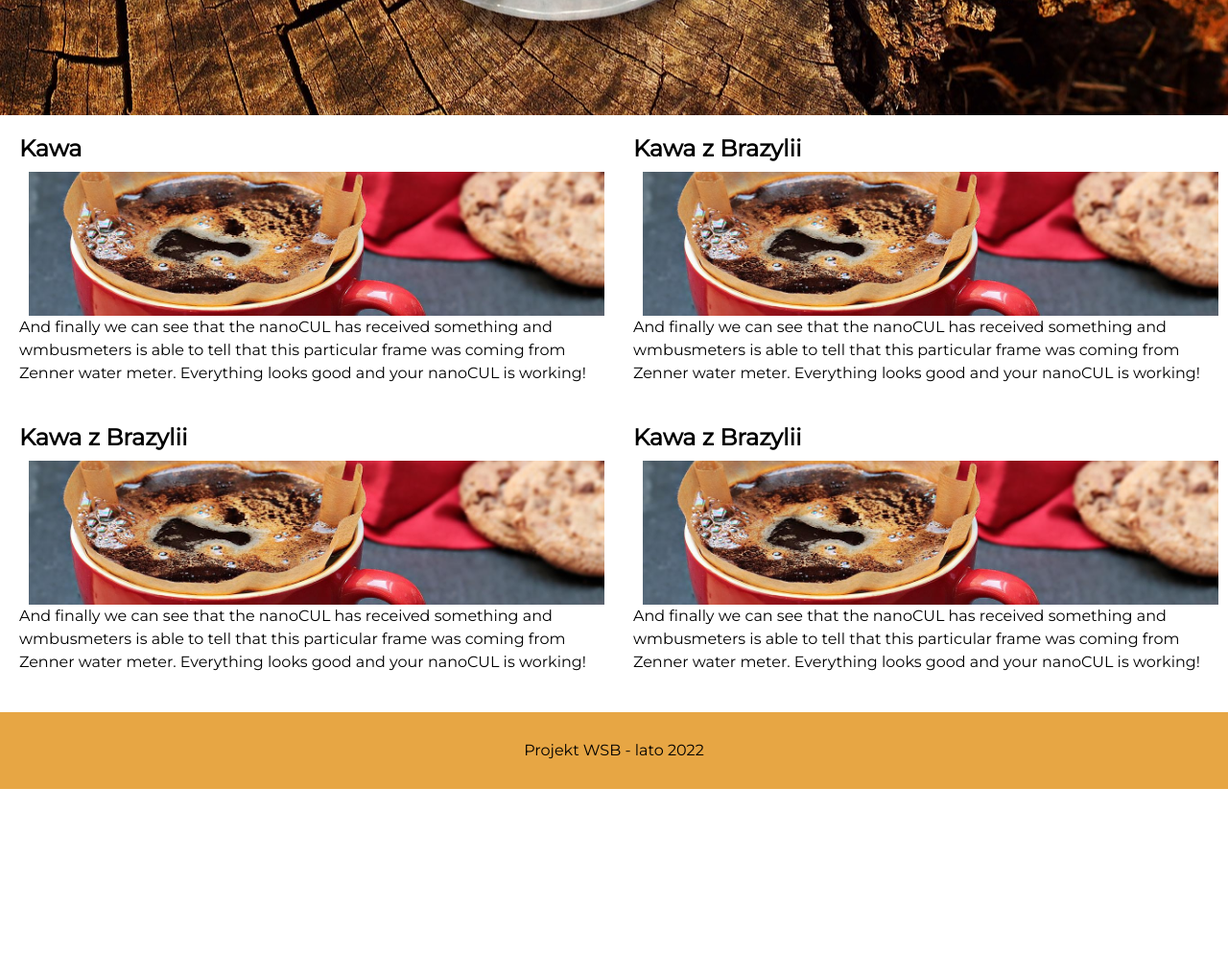
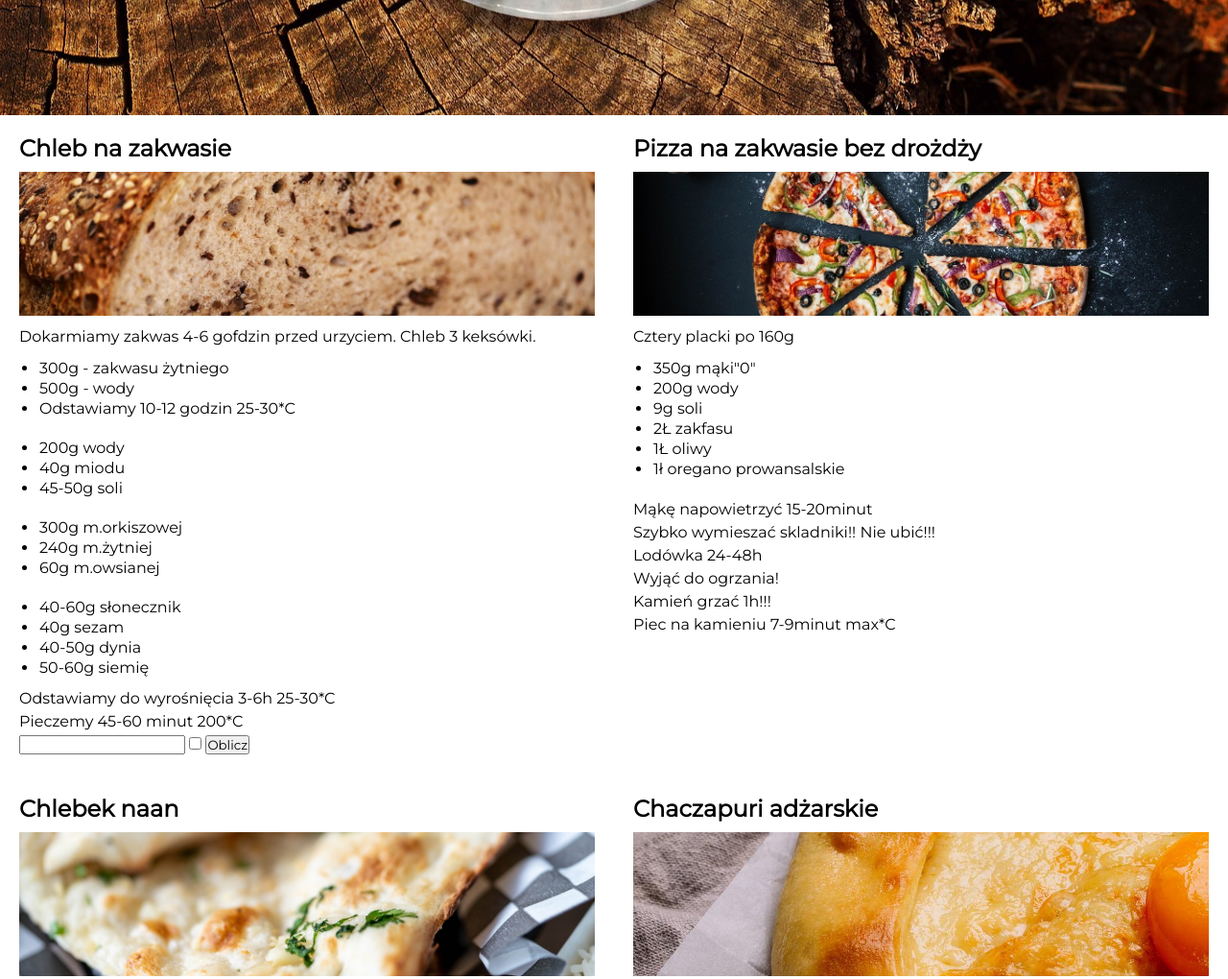
Before and after one commit to jakobs84/cookbook, a plain HTML site: page index.html in a window 1280 px wide. Shown: the part 680-1700 px from the top of the page at 96% size. Before the commit the page ends 1502 px from the top, so only its background shows below. Drawn offline with Linux system fonts and the light colour scheme.

Commit message:
Dodano przepisy, skrypt JS, porządki w plikach

```diff
--- /dev/null
+++ b/dodawanie.js
@@ -0,0 +1,15 @@
+function suma()
+ {
+   var a = document.getElementById("waga").value;
+   var checkBox = document.getElementById("misa");
+   //   a = parseFloat(a);
+
+   if (a > 2000){
+    if (checkBox.checked == true){
+        alert((a - 825)/3);
+    } else {
+        alert((a - 795)/3);
+    }
+   } else {alert("Za mało!!")};
+
+ }
--- a/index.html
+++ b/index.html
@@ -12,6 +12,8 @@
     <link rel="manifest" href="manifest.json">
     <meta name="theam-color" content="#dd9b22">
 
+    <script src="dodawanie.js"></script>
+
 </head>
 <body>
     <header>
@@ -20,8 +22,68 @@
     <main>
 
         <div class="cookbook">
-            <h2>Kawa </h2>
-            <div class="img"></div>
+            <h2>Chleb na zakwasie</h2>
+            <div class="pic_bread"></div>
+            <p>Dokarmiamy zakwas 4-6 gofdzin przed urzyciem. Chleb 3 keksówki.
+                <ul>
+                    <li>300g - zakwasu żytniego</li>
+                    <li>500g - wody</li>
+                    <li>Odstawiamy 10-12 godzin 25-30*C</li>
+                </ul>
+                <ul>
+                    <li>200g wody</li>
+                    <li>40g miodu</li>
+                    <li>45-50g soli</li>
+                </ul>
+                <ul>
+                    <li>300g m.orkiszowej</li>
+                    <li>240g m.żytniej</li>
+                    <li>60g  m.owsianej</li>
+                </ul>
+                <ul>
+                    <li>40-60g słonecznik</li>
+                    <li>40g sezam</li>
+                    <li>40-50g dynia</li>
+                    <li>50-60g siemię</li>
+                </ul>
+            <p>
+                Odstawiamy do wyrośnięcia 3-6h 25-30*C
+            </p>
+            <p>
+                Pieczemy 45-60 minut 200*C
+            </p>
+            <p>
+                <input type="number" id="waga">
+                <input type="checkbox" id="misa">
+
+                <input type="button" value="Oblicz" onclick="suma()">
+
+            </p>
+        </div>
+        <div class="cookbook">
+            <h2>Pizza na zakwasie bez drożdży</h2>
+            <div class="pic_pizza"></div>
+            <p>Cztery placki po 160g
+            <ul>
+                <li>350g mąki"0"</li>
+                <li>200g wody</li>
+                <li>9g soli</li>
+                <li>2Ł zakfasu</li>
+                <li>1Ł oliwy</li>
+                <li>1ł oregano prowansalskie</li>
+            </ul>
+            <ul>
+                <p>Mąkę napowietrzyć 15-20minut</p>
+                <p>Szybko wymieszać skladniki!! Nie ubić!!!</p>
+                <p>Lodówka 24-48h</p>
+                <p>Wyjąć do ogrzania!</p>
+                <p>Kamień grzać 1h!!!</p>
+                <p>Piec na kamieniu 7-9minut max*C</p>
+            </p>
+        </div>
+        <div class="cookbook">
+            <h2>Chlebek naan</h2>
+            <div class="pic_naan"></div>
             <p>And finally we can see that the nanoCUL has received something and wmbusmeters
                 is able to tell that this particular frame was coming from Zenner water meter.
                 Everything looks good and your nanoCUL is working!
@@ -29,26 +91,8 @@
             </p>
         </div>
         <div class="cookbook">
-            <h2>Kawa  z Brazylii</h2>
-            <div class="img"></div>
-            <p>And finally we can see that the nanoCUL has received something and wmbusmeters
-                is able to tell that this particular frame was coming from Zenner water meter.
-                Everything looks good and your nanoCUL is working!
-
-            </p>
-        </div>
-        <div class="cookbook">
-            <h2>Kawa  z Brazylii</h2>
-            <div class="img"></div>
-            <p>And finally we can see that the nanoCUL has received something and wmbusmeters
-                is able to tell that this particular frame was coming from Zenner water meter.
-                Everything looks good and your nanoCUL is working!
-
-            </p>
-        </div>
-        <div class="cookbook">
-            <h2>Kawa z Brazylii</h2>
-            <div class="img"></div>
+            <h2>Chaczapuri adżarskie</h2>
+            <div class="pic_chapu"></div>
             <p>And finally we can see that the nanoCUL has received something and wmbusmeters
                 is able to tell that this particular frame was coming from Zenner water meter.
                 Everything looks good and your nanoCUL is working!
--- a/stylle.css
+++ b/stylle.css
@@ -7,9 +7,20 @@
     box-sizing: border-box;
     font-family: 'Montserrat', sans-serif;
 }
+
+ul{
+padding: 10px 0px 10px;
+}
+
+li{
+    list-style-type:disc;
+    margin-left: 20px;
+    padding:  1px;
+}
+
 header{
 height: 100vh;
-background-image: url(coffee-g18c6eccc8_1280.jpg);
+background-image: url(./pic/coffee-g18c6eccc8_1280.jpg);
 background-position: 45% center;
 background-size: cover;
 /* pozycja tekstu heder*/
@@ -35,13 +46,49 @@ padding: 20px;
 
 }
 .img {
-   background-image: url(coffee-gc95295aa8_1280.jpg);
+   background-image: url(./pic/coffee-gc95295aa8_1280.jpg);
    background-position: center;
    background-size: cover;
    width: 100%;
    height: 150px;
-   margin: 10px 10px auto;
+   margin: 10px auto;
 }
+.pic_pizza {
+    background-image: url(./pic/pizza-g6b777b82c_1280.jpg);
+    background-position: center;
+    background-size: cover;
+    width: 100%;
+    height: 150px;
+    margin: 10px auto;
+ }
+
+.pic_bread {
+    background-image: url(./pic/bread-g297592c72_1280.jpg);
+    background-position: center;
+    background-size: cover;
+    width: 100%;
+    height: 150px;
+    margin: 10px auto;
+ }
+
+
+ .pic_naan {
+    background-image: url(./pic/bread-g868565114_1280.jpg);
+    background-position: center;
+    background-size: cover;
+    width: 100%;
+    height: 150px;
+    margin: 10px auto;
+ }
+
+ .pic_chapu {
+    background-image: url(./pic/khachapuri-g7996b52b7_1280.jpg);
+    background-position: center;
+    background-size: cover;
+    width: 100%;
+    height: 150px;
+    margin: 10px auto;
+ }
 
 footer {
     padding: 28px;
```
Also changed, not shown: pic/bread-g297592c72_1280.jpg (added), pic/bread-g868565114_1280.jpg (added), pic/coffee-g18c6eccc8_1280.jpg (renamed from coffee-g18c6eccc8_1280.jpg), pic/coffee-gc95295aa8_1280.jpg (renamed from coffee-gc95295aa8_1280.jpg), pic/khachapuri-g7996b52b7_1280.jpg (added), pic/pizza-g6b777b82c_1280.jpg (added).
